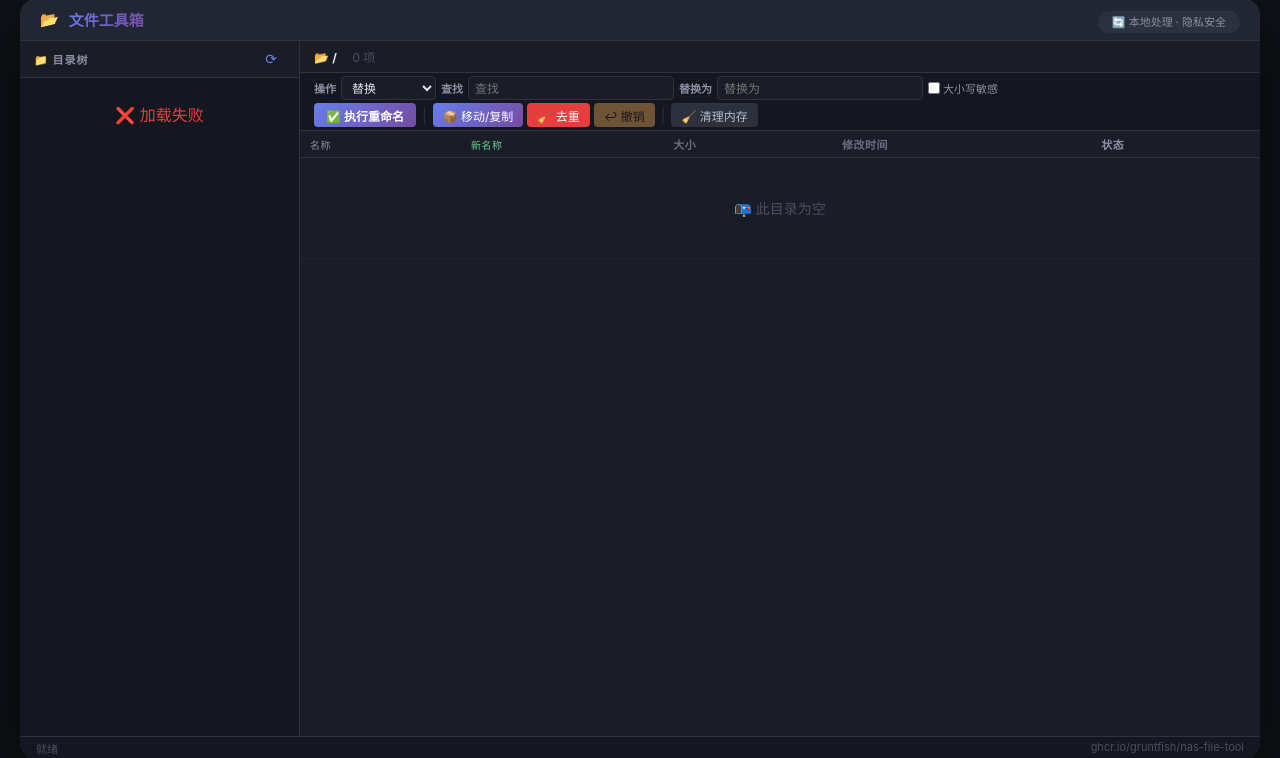
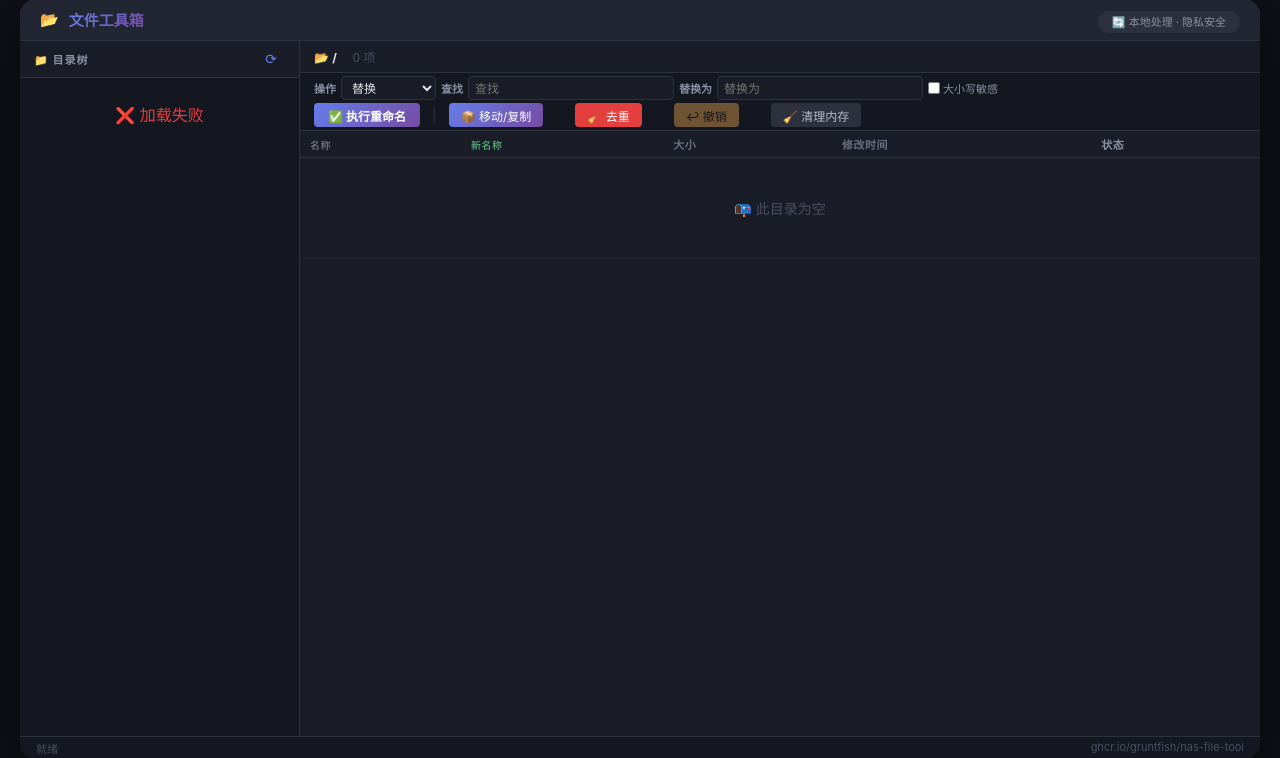
Before and after one commit to GruntFish/nas-file-tool, a Flask app: page / in a window 1280 px wide. Shown: the part 21-779 px from the top of the page. Run offline with Flask 3, Linux system fonts and the light colour scheme.

Commit message:
Update index.html

```diff
--- a/templates/index.html
+++ b/templates/index.html
@@ -42,9 +42,10 @@ body{font-family:-apple-system,BlinkMacSystemFont,'Segoe UI',Roboto,sans-serif;b
 .rename-bar .label{color:#8b8fa3;font-size:11px;font-weight:600;white-space:nowrap}
 .rename-bar .checkbox-label{color:#8b8fa3;font-size:11px;display:flex;align-items:center;gap:3px}
 .rename-bar .checkbox-label input[type=checkbox]{accent-color:#667eea;width:12px;height:12px;margin:0}
-.rename-bar .btn-group{display:flex;gap:4px;align-items:center;flex-wrap:wrap}
-.rename-bar .btn-group .sep{color:#2d313e;font-size:14px;padding:0 2px;user-select:none}
-.rename-bar button{background:#2d313e;border:0;color:#b5b9c9;padding:2px 10px;border-radius:4px;font-size:12px;cursor:pointer;transition:all .15s;font-family:inherit;white-space:nowrap;height:24px}
+.rename-bar .btn-group{display:flex;gap:8px;align-items:center;flex-wrap:wrap}
+.rename-bar .btn-group .sep{color:#2d313e;font-size:14px;padding:0 4px;user-select:none}
+.rename-bar .btn-group .btn-spacer{width:16px;flex-shrink:0}
+.rename-bar button{background:#2d313e;border:0;color:#b5b9c9;padding:2px 12px;border-radius:4px;font-size:12px;cursor:pointer;transition:all .15s;font-family:inherit;white-space:nowrap;height:24px}
 .rename-bar button:hover:not(:disabled){background:#3d4150;color:#e4e6eb}
 .rename-bar button.primary{background:linear-gradient(135deg,#667eea,#764ba2);color:#fff}
 .rename-bar button.primary:hover:not(:disabled){opacity:.85}
@@ -53,7 +54,7 @@ body{font-family:-apple-system,BlinkMacSystemFont,'Segoe UI',Roboto,sans-serif;b
 .rename-bar button.undo-btn{background:#f6ad55;color:#1a1d27}
 .rename-bar button.undo-btn:hover:not(:disabled){background:#ed8936}
 .rename-bar button:disabled{opacity:.4;cursor:not-allowed}
-.rename-bar .btn-execute{background:linear-gradient(135deg,#667eea,#764ba2);border:0;color:#fff;padding:2px 12px;border-radius:4px;font-size:12px;font-weight:600;cursor:pointer;font-family:inherit;height:24px}
+.rename-bar .btn-execute{background:linear-gradient(135deg,#667eea,#764ba2);border:0;color:#fff;padding:2px 14px;border-radius:4px;font-size:12px;font-weight:600;cursor:pointer;font-family:inherit;height:24px}
 .rename-bar .btn-execute:hover:not(:disabled){opacity:.85}
 .file-list-container{flex:1;overflow:auto;padding:0}
 .file-list-container::-webkit-scrollbar{width:6px;height:6px}
@@ -197,14 +201,16 @@ body{font-family:-apple-system,BlinkMacSystemFont,'Segoe UI',Roboto,sans-serif;b
                     <select id="datePos"><option value="prefix">前缀</option><option value="suffix">后缀</option></select>
                 </span>
 
-                <!-- 按钮组：执行重命名 + 其他按钮 -->
+                <!-- 按钮组：执行重命名 + 其他按钮（间距拉开） -->
                 <div class="btn-group">
                     <button class="btn-execute" id="executeRenameBtn">✅ 执行重命名</button>
                     <span class="sep">|</span>
                     <button id="moveCopyBtn" class="primary">📦 移动/复制</button>
+                    <span class="btn-spacer"></span>
                     <button id="dedupBtn" class="danger">🧹 去重</button>
+                    <span class="btn-spacer"></span>
                     <button id="undoBtn" class="undo-btn" disabled>↩ 撤销</button>
-                    <span class="sep">|</span>
+                    <span class="btn-spacer"></span>
                     <button id="cleanupBtn">🧹 清理内存</button>
                 </div>
             </div>
```
Also changed, not shown: other parts of templates/index.html (+49 -30 lines). Lines whose indentation alone changed are shown as unchanged.
